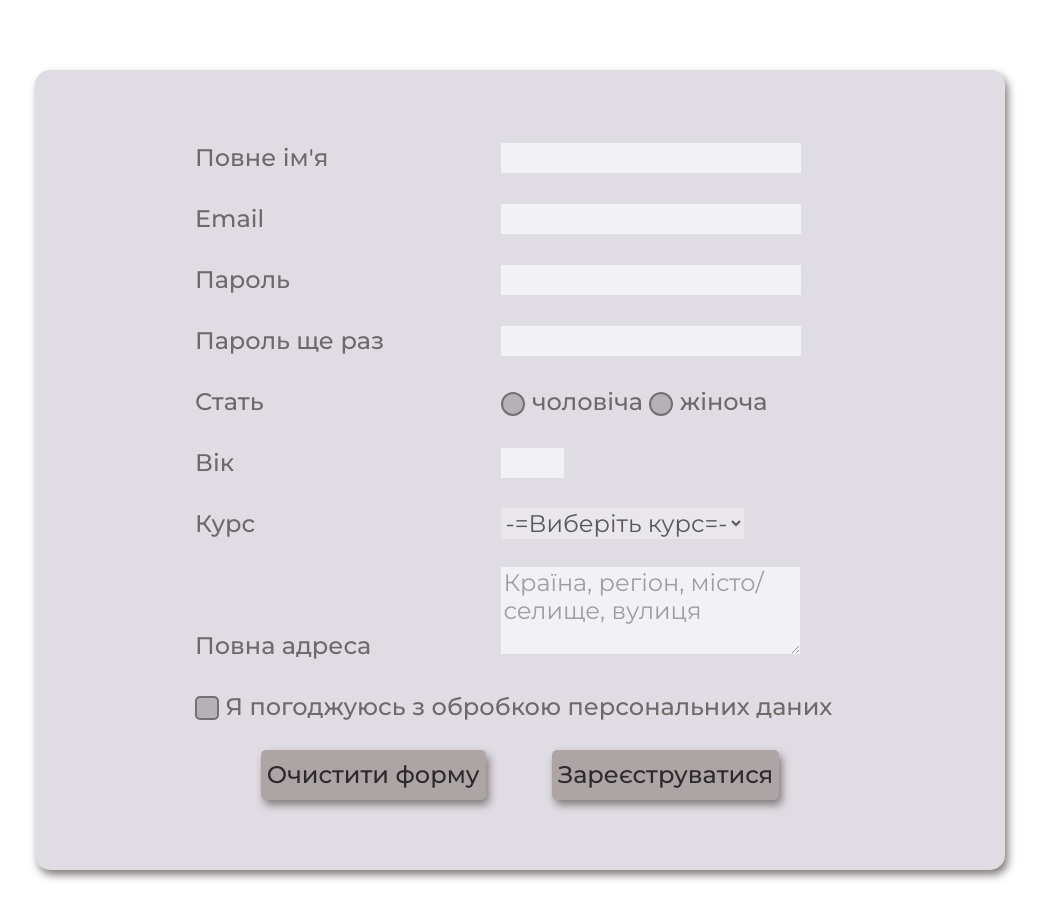
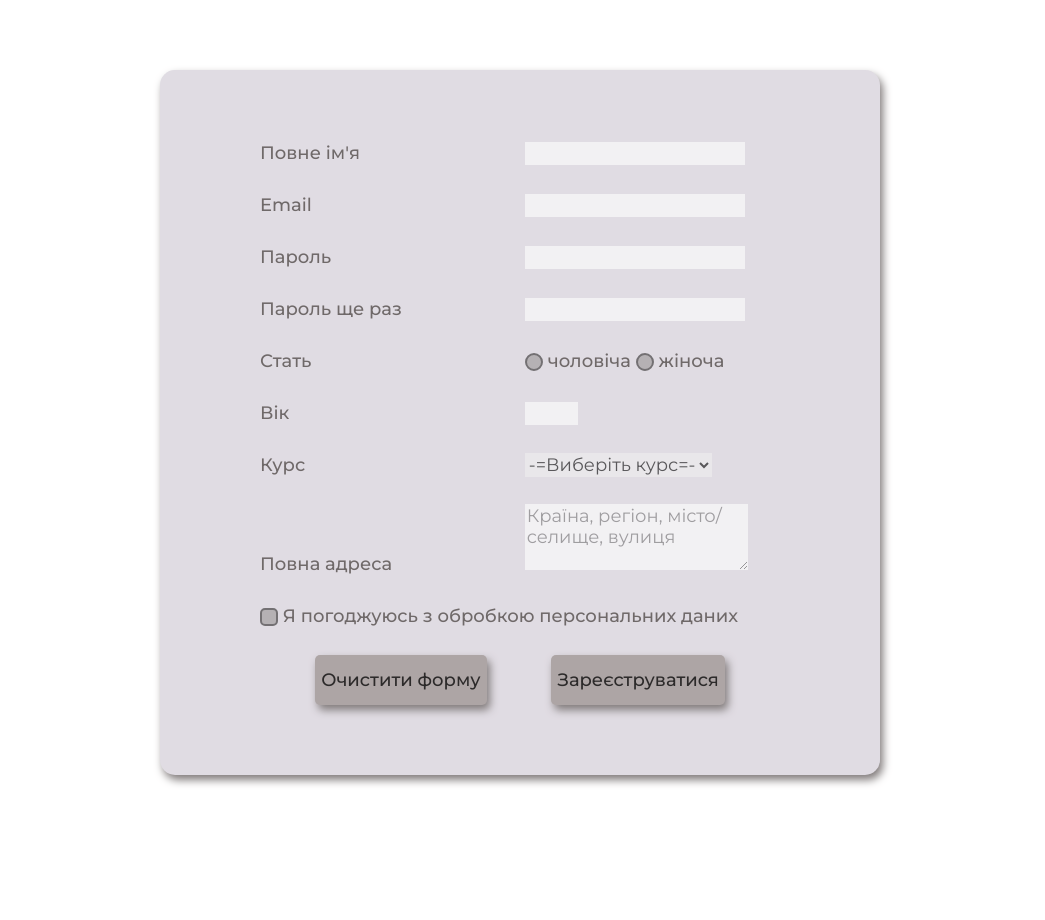
Before and after one commit to Maryna1307/Form, a plain HTML site: page index.html in a window 1280 px wide. Shown: the whole page, without its empty margins (120-1165 px from the left). After the commit the page ends 845 px from the top, so only its background shows below. Drawn offline with Linux system fonts and the light colour scheme.

Commit message:
Change form

```diff
--- a/css/style.css
+++ b/css/style.css
@@ -5,16 +5,16 @@
 html, body {
     margin: 0;
     font-family: 'Montserrat', sans-serif;
-    font-size: 24px;
+    font-size: 18px;
     font-weight: 500;
     line-height: 1.5;
     color: #6f6969;
 }
 
 .form {
-    width: 970px;
+    width: 720px;
     margin: 70px auto;
-    padding: 70px 160px;
+    padding: 70px 100px;
     background-color: rgb(224, 220, 227);
     border-radius: 15px;
     box-shadow: 3px 5px 9px #817b7b;
@@ -26,7 +26,7 @@ html, body {
 
 label {
     display: inline-block;
-    width: 300px;
+    width: 260px;
 }
 
 input, textarea, select {
@@ -69,8 +69,8 @@ input[type="checkbox"] {
     display: inline-block;
     vertical-align: middle;
     text-align: center;
-    width: 24px;
-    height: 24px;
+    width: 18px;
+    height: 18px;
 }
 
 input[type="radio"]{
@@ -86,8 +86,8 @@ input[type="checkbox"]:checked:before{
     content: '';
     background-color: #ffffff;
     display: inline-block;
-    width: 18px;
-    height: 18px;
+    width: 12px;
+    height: 12px;
 }
 
 input[type="radio"]:checked::before{
@@ -95,5 +95,5 @@ input[type="radio"]:checked::before{
 }
 
 input[type="checkbox"]:checked:before{
-    border-radius: 5px;
+    border-radius: 3px;
 }
```
